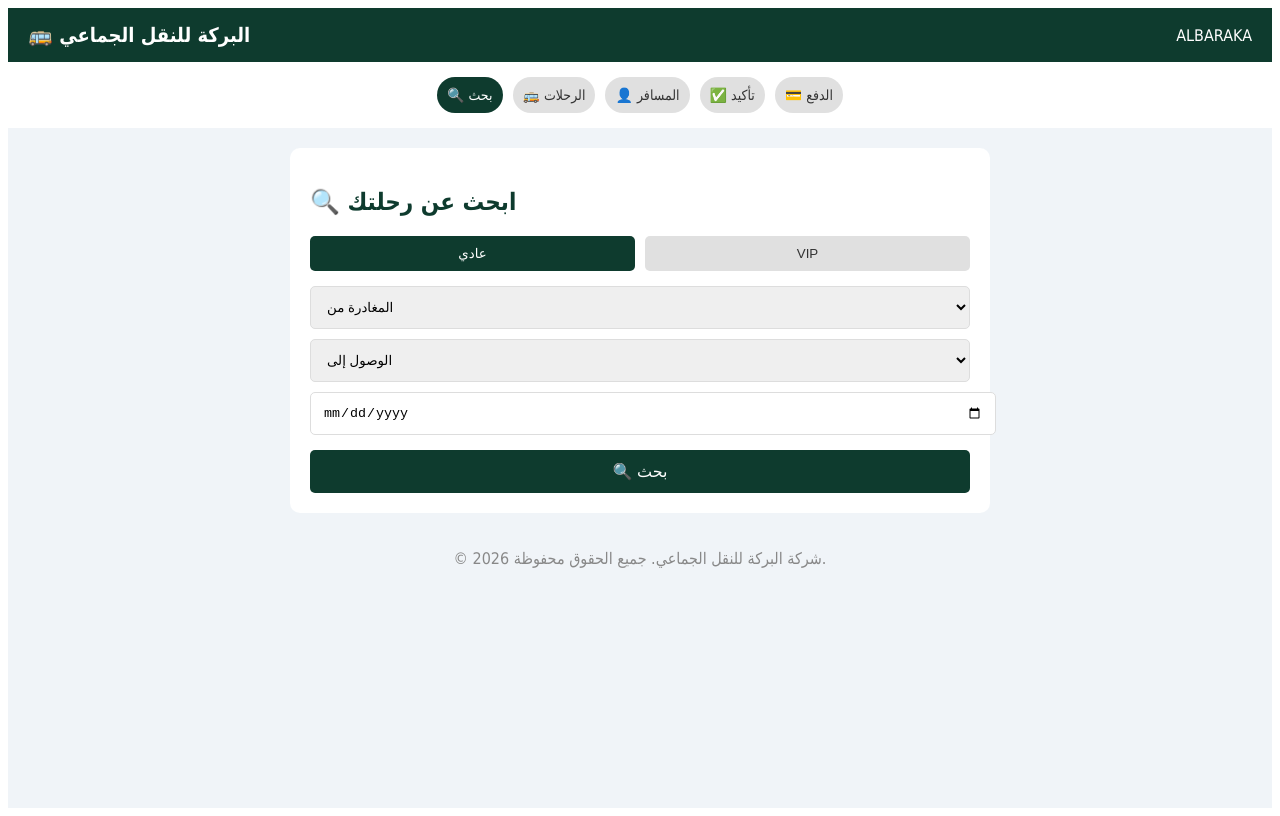
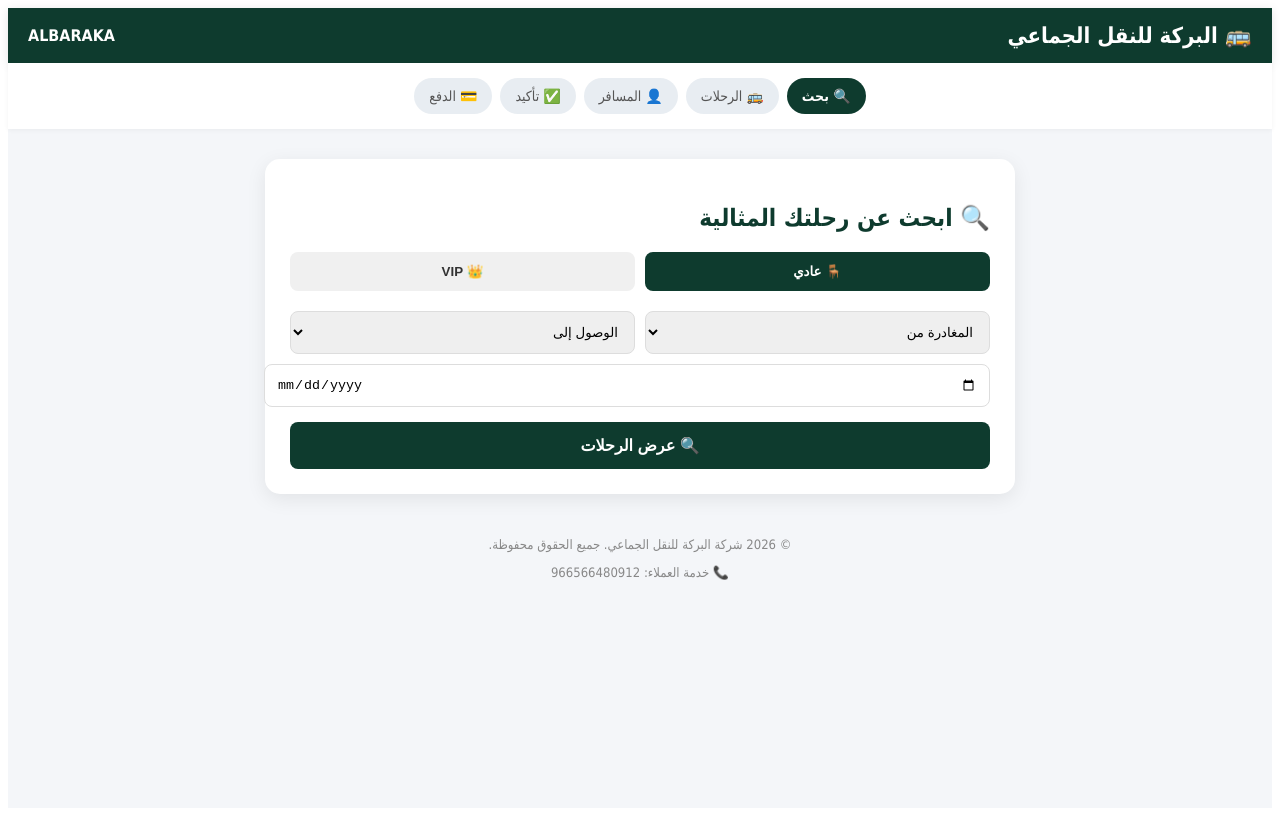
Before and after one commit to alialshatir2-oss/albarka-web, a Next.js app: page / in a window 1280 px wide. Built offline with nearby package versions, Linux system fonts and the light colour scheme.

Commit message:
تصميم احترافي كامل لصفحة الحجز - يشبه الشركات الكبرى

```diff
--- a/pages/index.js
+++ b/pages/index.js
@@ -12,30 +12,38 @@ export default function Home() {
     type: 'عادي',
     name: '',
     phone: '',
-    tripId: ''
+    tripId: '',
+    trip: null
   })
   const [message, setMessage] = useState('')
 
+  const cities = ['الدمام', 'جده', 'إب', 'صنعاء', 'تعز', 'المكلا', 'الحديدة']
+
   async function searchTrips() {
+    if (!form.from || !form.to || !form.date) {
+      setMessage('يرجى اختيار المدن والتاريخ')
+      return
+    }
     setLoading(true)
+    setMessage('')
     try {
       const res = await fetch('/api/trips')
       const data = await res.json()
       const filtered = data.filter(t =>
-        (form.from ? t.from_city === form.from : true) &&
-        (form.to ? t.to_city === form.to : true) &&
-        (form.date ? t.date === form.date : true)
+        t.from_city === form.from &&
+        t.to_city === form.to &&
+        t.date === form.date
       )
       setTrips(filtered)
       setStep(2)
     } catch (e) {
-      setMessage('خطأ في البحث')
+      setMessage('❌ خطأ في الاتصال بقاعدة البيانات')
     }
     setLoading(false)
   }
 
   async function handleBook() {
-    setMessage('جاري الحجز...')
+    setMessage('⏳ جاري إتمام حجزك...')
     try {
       const res = await fetch('/api/book', {
         method: 'POST',
@@ -50,131 +58,137 @@ export default function Home() {
       })
       const data = await res.json()
       if (data.success) {
-        setMessage(`✅ تم الحجز بنجاح! رقم الحجز: ${data.bookingId}. سنتواصل معك قريباً.`)
+        setMessage(`🎉 تهانينا! تم حجز رحلتك بنجاح.
+رقم الحجز: ${data.bookingId}
+سنتواصل معك قريباً لتأكيد الدفع.`)
         setStep(5)
       } else {
-        setMessage(data.error || 'فشل الحجز')
+        setMessage('❌ ' + (data.error || 'فشل الحجز. حاول مجدداً.'))
       }
     } catch (e) {
-      setMessage('خطأ في الاتصال')
+      setMessage('❌ خطأ في الاتصال. تأكد من اتصالك بالإنترنت.')
     }
   }
 
-  const cities = ['الدمام', 'جده', 'إب', 'صنعاء', 'تعز', 'المكلا', 'الحديدة']
-
   return (
-    <div style={{ fontFamily: 'Tahoma, sans-serif', background: '#f0f4f8', minHeight: '100vh' }}>
+    <div style={{ fontFamily: 'Tahoma, sans-serif', background: '#f4f6f9', minHeight: '100vh', direction: 'rtl' }}>
       {/* الهيدر */}
-      <div style={{ background: '#0e3b2e', color: 'white', padding: '15px 20px', display: 'flex', justifyContent: 'space-between', alignItems: 'center' }}>
-        <h1 style={{ margin: 0, fontSize: '20px' }}>🚌 البركة للنقل الجماعي</h1>
-        <span>ALBARAKA</span>
-      </div>
+      <header style={{ background: '#0e3b2e', color: 'white', padding: '15px 20px', display: 'flex', justifyContent: 'space-between', alignItems: 'center', boxShadow: '0 2px 10px rgba(0,0,0,0.1)' }}>
+        <h1 style={{ margin: 0, fontSize: '22px' }}>🚌 البركة للنقل الجماعي</h1>
+        <span style={{ fontWeight: 'bold' }}>ALBARAKA</span>
+      </header>
 
       {/* شريط الخطوات */}
-      <div style={{ background: 'white', padding: '15px', display: 'flex', justifyContent: 'center', gap: '10px', flexWrap: 'wrap' }}>
+      <div style={{ background: 'white', padding: '15px', display: 'flex', justifyContent: 'center', gap: '8px', flexWrap: 'wrap', boxShadow: '0 1px 5px rgba(0,0,0,0.05)' }}>
         {['🔍 بحث', '🚌 الرحلات', '👤 المسافر', '✅ تأكيد', '💳 الدفع'].map((s, i) => (
-          <span key={i} style={{ padding: '10px', background: step === i+1 ? '#0e3b2e' : '#e0e0e0', color: step === i+1 ? 'white' : '#333', borderRadius: '20px', fontSize: '14px' }}>{s}</span>
+          <span key={i} style={{ padding: '10px 15px', background: step === i+1 ? '#0e3b2e' : '#e8edf2', color: step === i+1 ? 'white' : '#555', borderRadius: '25px', fontSize: '14px', fontWeight: step === i+1 ? 'bold' : 'normal' }}>{s}</span>
         ))}
       </div>
 
-      <div style={{ maxWidth: '700px', margin: '20px auto', padding: '0 15px' }}>
+      <main style={{ maxWidth: '750px', margin: '30px auto', padding: '0 15px' }}>
 
-        {/* الخطوة 1: البحث */}
+        {/* الخطوة 1: محرك البحث */}
         {step === 1 && (
-          <div style={{ background: 'white', borderRadius: '10px', padding: '20px' }}>
-            <h2 style={{ color: '#0e3b2e' }}>🔍 ابحث عن رحلتك</h2>
-            <div style={{ display: 'flex', gap: '10px', marginBottom: '10px' }}>
-              <button onClick={() => setForm({...form, type: 'عادي'})} style={{ flex: 1, padding: '10px', background: form.type === 'عادي' ? '#0e3b2e' : '#e0e0e0', color: form.type === 'عادي' ? 'white' : '#333', border: 'none', borderRadius: '5px' }}>عادي</button>
-              <button onClick={() => setForm({...form, type: 'VIP'})} style={{ flex: 1, padding: '10px', background: form.type === 'VIP' ? '#0e3b2e' : '#e0e0e0', color: form.type === 'VIP' ? 'white' : '#333', border: 'none', borderRadius: '5px' }}>VIP</button>
+          <div style={{ background: 'white', borderRadius: '15px', padding: '25px', boxShadow: '0 5px 20px rgba(0,0,0,0.08)' }}>
+            <h2 style={{ color: '#0e3b2e', marginBottom: '20px' }}>🔍 ابحث عن رحلتك المثالية</h2>
+            {/* نوع الرحلة */}
+            <div style={{ display: 'flex', gap: '10px', marginBottom: '20px' }}>
+              <button onClick={() => setForm({...form, type: 'عادي'})} style={{ flex: 1, padding: '12px', background: form.type === 'عادي' ? '#0e3b2e' : '#f0f0f0', color: form.type === 'عادي' ? 'white' : '#333', border: 'none', borderRadius: '8px', fontWeight: 'bold', cursor: 'pointer' }}>🪑 عادي</button>
+              <button onClick={() => setForm({...form, type: 'VIP'})} style={{ flex: 1, padding: '12px', background: form.type === 'VIP' ? '#0e3b2e' : '#f0f0f0', color: form.type === 'VIP' ? 'white' : '#333', border: 'none', borderRadius: '8px', fontWeight: 'bold', cursor: 'pointer' }}>👑 VIP</button>
             </div>
-            <select value={form.from} onChange={e => setForm({...form, from: e.target.value})} style={{ width: '100%', padding: '12px', margin: '5px 0', borderRadius: '5px', border: '1px solid #ddd' }}>
+            {/* المدن والتاريخ */}
+            <div style={{ display: 'grid', gridTemplateColumns: '1fr 1fr', gap: '10px', marginBottom: '10px' }}>
+              <select value={form.from} onChange={e => setForm({...form, from: e.target.value})} style={{ padding: '12px', borderRadius: '8px', border: '1px solid #ddd' }}>
                 <option value="">المغادرة من</option>
                 {cities.map(c => <option key={c} value={c}>{c}</option>)}
               </select>
-            <select value={form.to} onChange={e => setForm({...form, to: e.target.value})} style={{ width: '100%', padding: '12px', margin: '5px 0', borderRadius: '5px', border: '1px solid #ddd' }}>
+              <select value={form.to} onChange={e => setForm({...form, to: e.target.value})} style={{ padding: '12px', borderRadius: '8px', border: '1px solid #ddd' }}>
                 <option value="">الوصول إلى</option>
                 {cities.map(c => <option key={c} value={c}>{c}</option>)}
               </select>
-            <input type="date" value={form.date} onChange={e => setForm({...form, date: e.target.value})} style={{ width: '100%', padding: '12px', margin: '5px 0', borderRadius: '5px', border: '1px solid #ddd' }} />
-            <button onClick={searchTrips} disabled={loading} style={{ width: '100%', padding: '12px', background: '#0e3b2e', color: 'white', border: 'none', borderRadius: '5px', marginTop: '10px', fontSize: '16px' }}>
-              {loading ? 'جاري البحث...' : '🔍 بحث'}
+            </div>
+            <input type="date" value={form.date} onChange={e => setForm({...form, date: e.target.value})} style={{ width: '100%', padding: '12px', borderRadius: '8px', border: '1px solid #ddd', marginBottom: '15px' }} />
+            <button onClick={searchTrips} disabled={loading} style={{ width: '100%', padding: '14px', background: loading ? '#ccc' : '#0e3b2e', color: 'white', border: 'none', borderRadius: '8px', fontSize: '16px', fontWeight: 'bold', cursor: 'pointer' }}>
+              {loading ? '⏳ جاري البحث...' : '🔍 عرض الرحلات'}
             </button>
+            {message && <p style={{ marginTop: '15px', color: '#d32f2f', textAlign: 'center' }}>{message}</p>}
           </div>
         )}
 
         {/* الخطوة 2: عرض الرحلات */}
         {step === 2 && (
-          <div style={{ background: 'white', borderRadius: '10px', padding: '20px' }}>
-            <h2 style={{ color: '#0e3b2e' }}>🚌 الرحلات المتاحة</h2>
-            <div style={{ overflowX: 'auto' }}>
-              <table style={{ width: '100%', borderCollapse: 'collapse' }}>
-                <thead>
-                  <tr style={{ background: '#0e3b2e', color: 'white' }}>
-                    <th style={{ padding: '10px' }}>#</th>
-                    <th style={{ padding: '10px' }}>المسار</th>
-                    <th style={{ padding: '10px' }}>التاريخ</th>
-                    <th style={{ padding: '10px' }}>الوقت</th>
-                    <th style={{ padding: '10px' }}>السعر</th>
-                    <th style={{ padding: '10px' }}>المقاعد</th>
-                    <th style={{ padding: '10px' }}>اختيار</th>
-                  </tr>
-                </thead>
-                <tbody>
-                  {trips.map((t, i) => (
-                    <tr key={t.id} style={{ background: i % 2 === 0 ? '#f9f9f9' : 'white' }}>
-                      <td style={{ padding: '10px' }}>{t.id}</td>
-                      <td style={{ padding: '10px' }}>{t.from_city} → {t.to_city}</td>
-                      <td style={{ padding: '10px' }}>{t.date}</td>
-                      <td style={{ padding: '10px' }}>{t.time}</td>
-                      <td style={{ padding: '10px' }}>{t.price} ريال</td>
-                      <td style={{ padding: '10px' }}>{t.seats}</td>
-                      <td style={{ padding: '10px' }}>
-                        <button onClick={() => { setForm({...form, tripId: t.id}); setStep(3); }} style={{ padding: '5px 15px', background: '#0e3b2e', color: 'white', border: 'none', borderRadius: '5px' }}>اختيار</button>
-                      </td>
-                    </tr>
+          <div style={{ background: 'white', borderRadius: '15px', padding: '25px', boxShadow: '0 5px 20px rgba(0,0,0,0.08)' }}>
+            <h2 style={{ color: '#0e3b2e', marginBottom: '20px' }}>🚌 رحلات {form.from} → {form.to}</h2>
+            {trips.length === 0 ? (
+              <p style={{ textAlign: 'center', color: '#888' }}>😔 لا توجد رحلات في هذا التاريخ. جرب تاريخاً آخر.</p>
+            ) : (
+              <div style={{ display: 'grid', gap: '12px' }}>
+                {trips.map(t => (
+                  <div key={t.id} style={{ display: 'flex', justifyContent: 'space-between', alignItems: 'center', padding: '15px', background: '#f8fafc', borderRadius: '10px', border: '1px solid #e0e0e0' }}>
+                    <div>
+                      <div style={{ fontWeight: 'bold', fontSize: '16px' }}>{t.from_city} → {t.to_city}</div>
+                      <div style={{ color: '#666', fontSize: '14px' }}>📅 {t.date} | ⏰ {t.time}</div>
+                      <div style={{ color: '#0e3b2e', fontWeight: 'bold', marginTop: '5px' }}>{t.price} ريال</div>
+                    </div>
+                    <button onClick={() => { setForm({...form, tripId: t.id, trip: t}); setStep(3); }} style={{ padding: '10px 20px', background: '#0e3b2e', color: 'white', border: 'none', borderRadius: '8px', fontWeight: 'bold', cursor: 'pointer' }}>
+                      اختيار ✈️
+                    </button>
+                  </div>
                 ))}
-                </tbody>
-              </table>
               </div>
+            )}
           </div>
         )}
 
-        {/* الخطوة 3: معلومات المسافر */}
+        {/* الخطوة 3: بيانات المسافر */}
         {step === 3 && (
-          <div style={{ background: 'white', borderRadius: '10px', padding: '20px' }}>
-            <h2 style={{ color: '#0e3b2e' }}>👤 معلومات المسافر</h2>
-            <input placeholder="الاسم الكامل" value={form.name} onChange={e => setForm({...form, name: e.target.value})} style={{ width: '100%', padding: '12px', margin: '8px 0', borderRadius: '5px', border: '1px solid #ddd' }} />
-            <input placeholder="رقم الجوال (9665xxxxxxxx)" value={form.phone} onChange={e => setForm({...form, phone: e.target.value})} style={{ width: '100%', padding: '12px', margin: '8px 0', borderRadius: '5px', border: '1px solid #ddd' }} />
-            <button onClick={() => setStep(4)} disabled={!form.name || !form.phone} style={{ width: '100%', padding: '12px', background: '#0e3b2e', color: 'white', border: 'none', borderRadius: '5px', marginTop: '10px' }}>متابعة</button>
+          <div style={{ background: 'white', borderRadius: '15px', padding: '25px', boxShadow: '0 5px 20px rgba(0,0,0,0.08)' }}>
+            <h2 style={{ color: '#0e3b2e', marginBottom: '20px' }}>👤 بيانات المسافر</h2>
+            <input placeholder="الاسم الكامل" value={form.name} onChange={e => setForm({...form, name: e.target.value})} style={{ width: '100%', padding: '12px', margin: '8px 0', borderRadius: '8px', border: '1px solid #ddd' }} />
+            <input placeholder="رقم الجوال (مثال: 966512345678)" value={form.phone} onChange={e => setForm({...form, phone: e.target.value})} style={{ width: '100%', padding: '12px', margin: '8px 0', borderRadius: '8px', border: '1px solid #ddd' }} />
+            <button onClick={() => setStep(4)} disabled={!form.name || !form.phone} style={{ width: '100%', padding: '14px', marginTop: '15px', background: (!form.name || !form.phone) ? '#ccc' : '#0e3b2e', color: 'white', border: 'none', borderRadius: '8px', fontSize: '16px', fontWeight: 'bold', cursor: 'pointer' }}>
+              متابعة للتأكيد ✅
+            </button>
           </div>
         )}
 
-        {/* الخطوة 4: التأكيد */}
-        {step === 4 && (
-          <div style={{ background: 'white', borderRadius: '10px', padding: '20px' }}>
-            <h2 style={{ color: '#0e3b2e' }}>✅ تأكيد الحجز</h2>
-            <p>الاسم: {form.name}</p>
-            <p>الجوال: {form.phone}</p>
-            <p>الرحلة: {form.tripId}</p>
-            <p>المقاعد: {form.passengers} ({form.type})</p>
-            <button onClick={handleBook} style={{ width: '100%', padding: '12px', background: '#0e3b2e', color: 'white', border: 'none', borderRadius: '5px', marginTop: '10px' }}>تأكيد الحجز</button>
+        {/* الخطوة 4: تأكيد الحجز */}
+        {step === 4 && form.trip && (
+          <div style={{ background: 'white', borderRadius: '15px', padding: '25px', boxShadow: '0 5px 20px rgba(0,0,0,0.08)' }}>
+            <h2 style={{ color: '#0e3b2e', marginBottom: '20px' }}>✅ ملخص الحجز</h2>
+            <div style={{ background: '#f0f8f4', padding: '15px', borderRadius: '10px' }}>
+              <p><strong>🚌 الرحلة:</strong> {form.trip.from_city} → {form.trip.to_city}</p>
+              <p><strong>📅 التاريخ:</strong> {form.trip.date} | <strong>⏰</strong> {form.trip.time}</p>
+              <p><strong>👤 المسافر:</strong> {form.name}</p>
+              <p><strong>📱 الجوال:</strong> {form.phone}</p>
+              <p><strong>💺 النوع:</strong> {form.type} | <strong>المقاعد:</strong> {form.passengers}</p>
+              <p style={{ fontWeight: 'bold', color: '#0e3b2e', fontSize: '18px' }}>💰 الإجمالي: {form.type === 'VIP' ? Math.round(form.trip.price * 1.5) * form.passengers : form.trip.price * form.passengers} ريال</p>
+            </div>
+            <button onClick={handleBook} style={{ width: '100%', padding: '14px', marginTop: '20px', background: '#0e3b2e', color: 'white', border: 'none', borderRadius: '8px', fontSize: '16px', fontWeight: 'bold', cursor: 'pointer' }}>
+              🎫 تأكيد الحجز وإرسال الطلب
+            </button>
+            {message && <p style={{ marginTop: '15px', textAlign: 'center', color: message.includes('❌') ? '#d32f2f' : '#0e3b2e' }}>{message}</p>}
           </div>
         )}
 
         {/* الخطوة 5: الدفع */}
         {step === 5 && (
-          <div style={{ background: 'white', borderRadius: '10px', padding: '20px', textAlign: 'center' }}>
-            <h2 style={{ color: '#0e3b2e' }}>💳 الدفع</h2>
-            <p>{message || 'اختر طريقة الدفع'}</p>
-            <button style={{ padding: '10px 20px', margin: '5px', background: '#0e3b2e', color: 'white', border: 'none', borderRadius: '5px' }}>💳 مدى</button>
-            <button style={{ padding: '10px 20px', margin: '5px', background: '#0e3b2e', color: 'white', border: 'none', borderRadius: '5px' }}>🏦 تحويل بنكي</button>
+          <div style={{ background: 'white', borderRadius: '15px', padding: '25px', boxShadow: '0 5px 20px rgba(0,0,0,0.08)', textAlign: 'center' }}>
+            <h2 style={{ color: '#0e3b2e' }}>💳 إتمام الدفع</h2>
+            <p style={{ margin: '20px 0' }}>{message || 'اختر طريقة الدفع المناسبة لك'}</p>
+            <div style={{ display: 'grid', gap: '10px' }}>
+              <button style={{ padding: '15px', background: '#0e3b2e', color: 'white', border: 'none', borderRadius: '8px', fontWeight: 'bold', cursor: 'pointer' }}>💳 الدفع ببطاقة مدى</button>
+              <button style={{ padding: '15px', background: '#f0f0f0', color: '#333', border: 'none', borderRadius: '8px', fontWeight: 'bold', cursor: 'pointer' }}>🏦 تحويل بنكي</button>
+              <button style={{ padding: '15px', background: '#f0f0f0', color: '#333', border: 'none', borderRadius: '8px', fontWeight: 'bold', cursor: 'pointer' }}>💵 الدفع عند المندوب</button>
+            </div>
           </div>
         )}
 
-        <div style={{ textAlign: 'center', padding: '20px', color: '#888' }}>
+        <footer style={{ textAlign: 'center', padding: '30px 0', color: '#888', fontSize: '13px' }}>
           <p>© 2026 شركة البركة للنقل الجماعي. جميع الحقوق محفوظة.</p>
-        </div>
-      </div>
+          <p>📞 خدمة العملاء: 966566480912</p>
+        </footer>
+      </main>
     </div>
   )
 }
```
Lines whose indentation alone changed are shown as unchanged.
